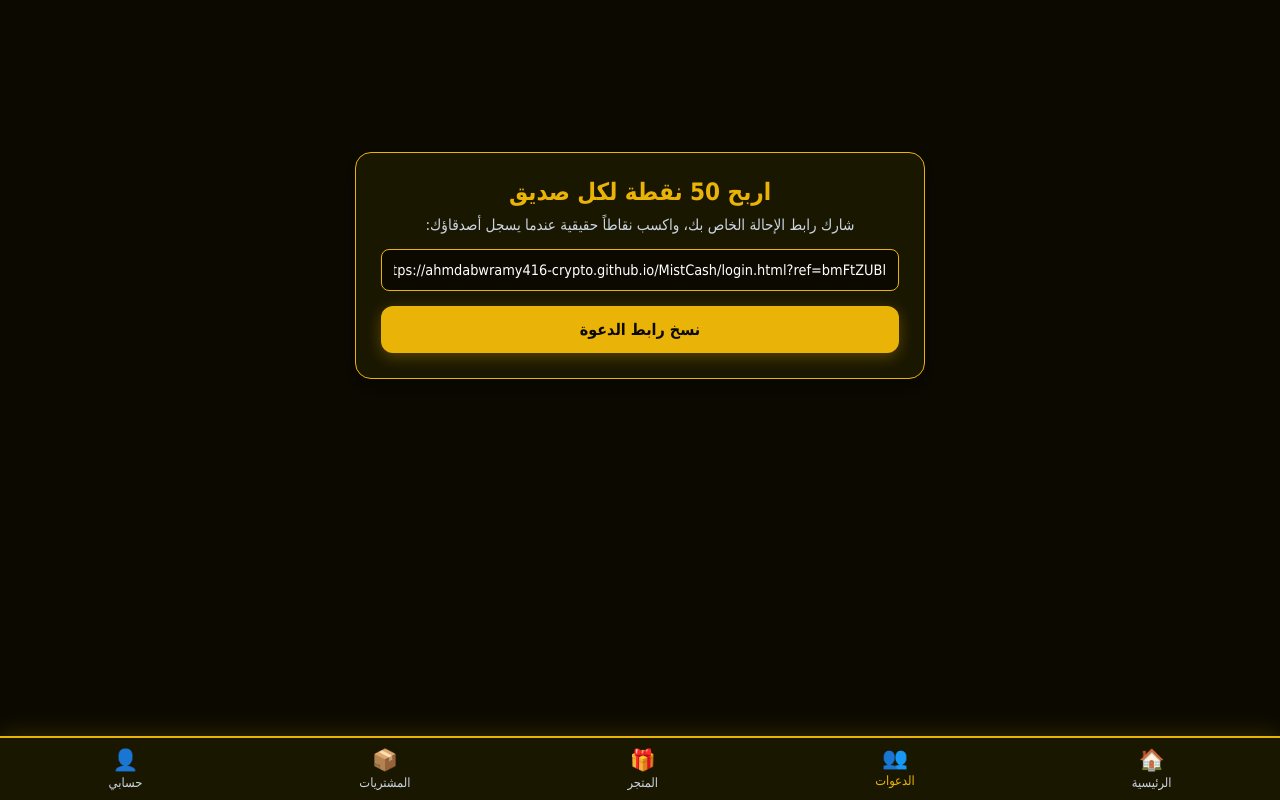
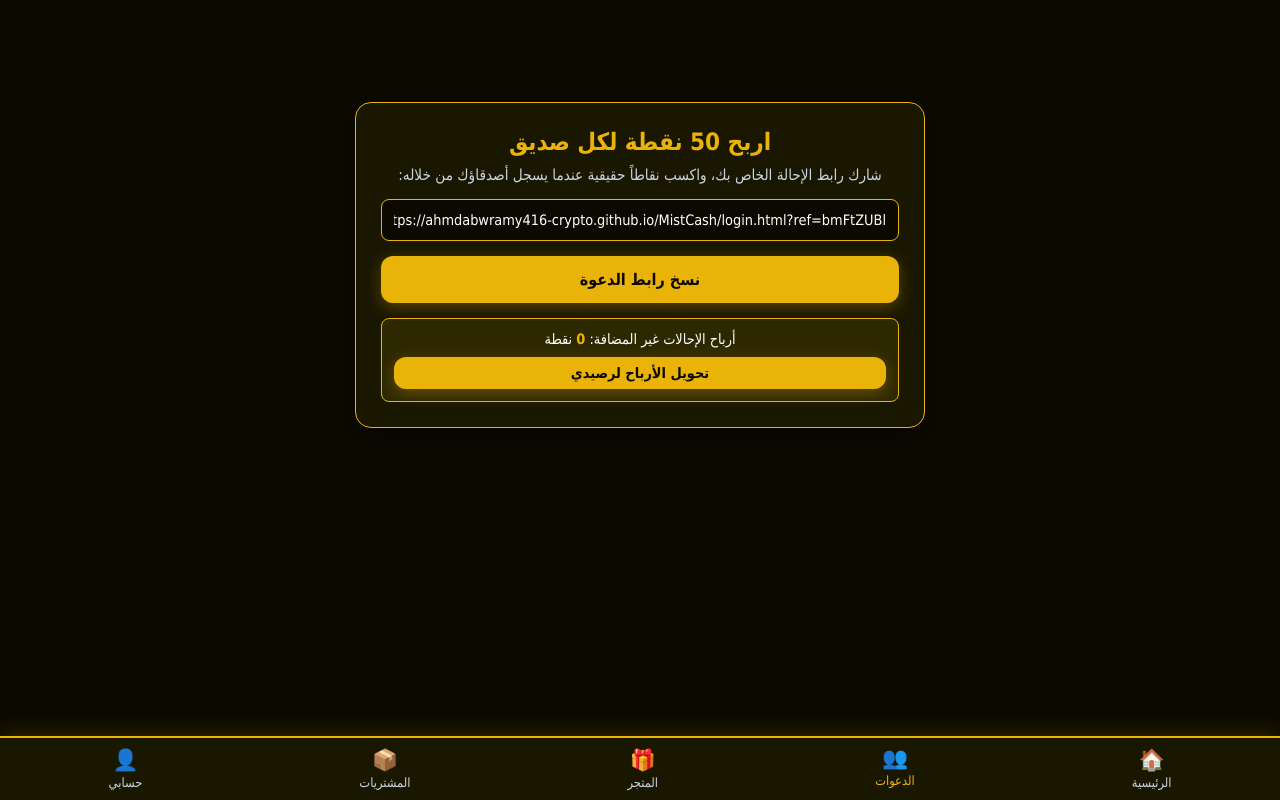
Before and after one commit to ahmdabwramy416-crypto/MistCash, a plain HTML site: page referral.html in a window 1280 px wide. Drawn offline with Linux system fonts and the light colour scheme; sample sign-in values are in the browser's storage.

Commit message:
Update referral.html

```diff
--- a/referral.html
+++ b/referral.html
@@ -14,9 +14,14 @@
     <div class="container" style="width: 100%;">
         <div class="card" style="text-align: center;">
             <h2>اربح 50 نقطة لكل صديق</h2>
-            <p style="color: #cbd5e1; margin-top: 10px; font-size: 0.95rem;">شارك رابط الإحالة الخاص بك، واكسب نقاطاً حقيقية عندما يسجل أصدقاؤك:</p>
+            <p style="color: #cbd5e1; margin-top: 10px; font-size: 0.95rem;">شارك رابط الإحالة الخاص بك، واكسب نقاطاً حقيقية عندما يسجل أصدقاؤك من خلاله:</p>
             <input type="text" id="refLink" readonly>
-            <button onclick="copyLink()" class="btn-yellow">نسخ رابط الدعوة</button>
+            <button onclick="copyLink()" class="btn-yellow" style="margin-bottom: 15px;">نسخ رابط الدعوة</button>
+
+            <div style="background: #2e2800; padding: 12px; border-radius: 8px; border: 1px solid #eab308; margin-top: 10px;">
+                <p style="font-size: 0.9rem; color: #fff;">أرباح الإحالات غير المضافة: <span id="refBonusPoints" style="color: #eab308; font-weight: bold;">0</span> نقطة</p>
+                <button onclick="claimRefPoints()" class="btn-yellow" style="margin-top: 10px; padding: 8px; font-size: 0.9rem;">تحويل الأرباح لرصيدي</button>
+            </div>
         </div>
     </div>
 
@@ -31,9 +36,15 @@
 
     <script>
         if (localStorage.getItem("is_logged_in") !== "true") { window.location.href = "login.html"; }
+
         const userEmail = localStorage.getItem("user_email") || "user";
         const uniqueCode = btoa(userEmail).substring(0, 8);
         document.getElementById("refLink").value = `https://ahmdabwramy416-crypto.github.io/MistCash/login.html?ref=${uniqueCode}`;
+
+        // جلب أرباح الإحالة الخاصة بهذا المستخدم
+        const bonusKey = "ref_bonus_" + uniqueCode;
+        let pendingBonus = parseInt(localStorage.getItem(bonusKey) || "0");
+        document.getElementById("refBonusPoints").innerText = pendingBonus;
 
         function copyLink() {
             const copyText = document.getElementById("refLink");
@@ -41,6 +52,20 @@
             navigator.clipboard.writeText(copyText.value);
             alert("تم نسخ رابط الدعوة بنجاح!");
         }
+
+        function claimRefPoints() {
+            let bonus = parseInt(localStorage.getItem(bonusKey) || "0");
+            if (bonus <= 0) {
+                alert("لا توجد أرباح إحالة جديدة للتحويل حالياً. شارك الرابط مع أصدقائك!");
+                return;
+            }
+            let currentPoints = parseInt(localStorage.getItem("user_points") || "0");
+            currentPoints += bonus;
+            localStorage.setItem("user_points", currentPoints);
+            localStorage.setItem(bonusKey, "0");
+            document.getElementById("refBonusPoints").innerText = "0";
+            alert(`تم تحويل ${bonus} نقطة بنجاح إلى رصيدك الأساسي!`);
+        }
     </script>
 </body>
 </html>
```
